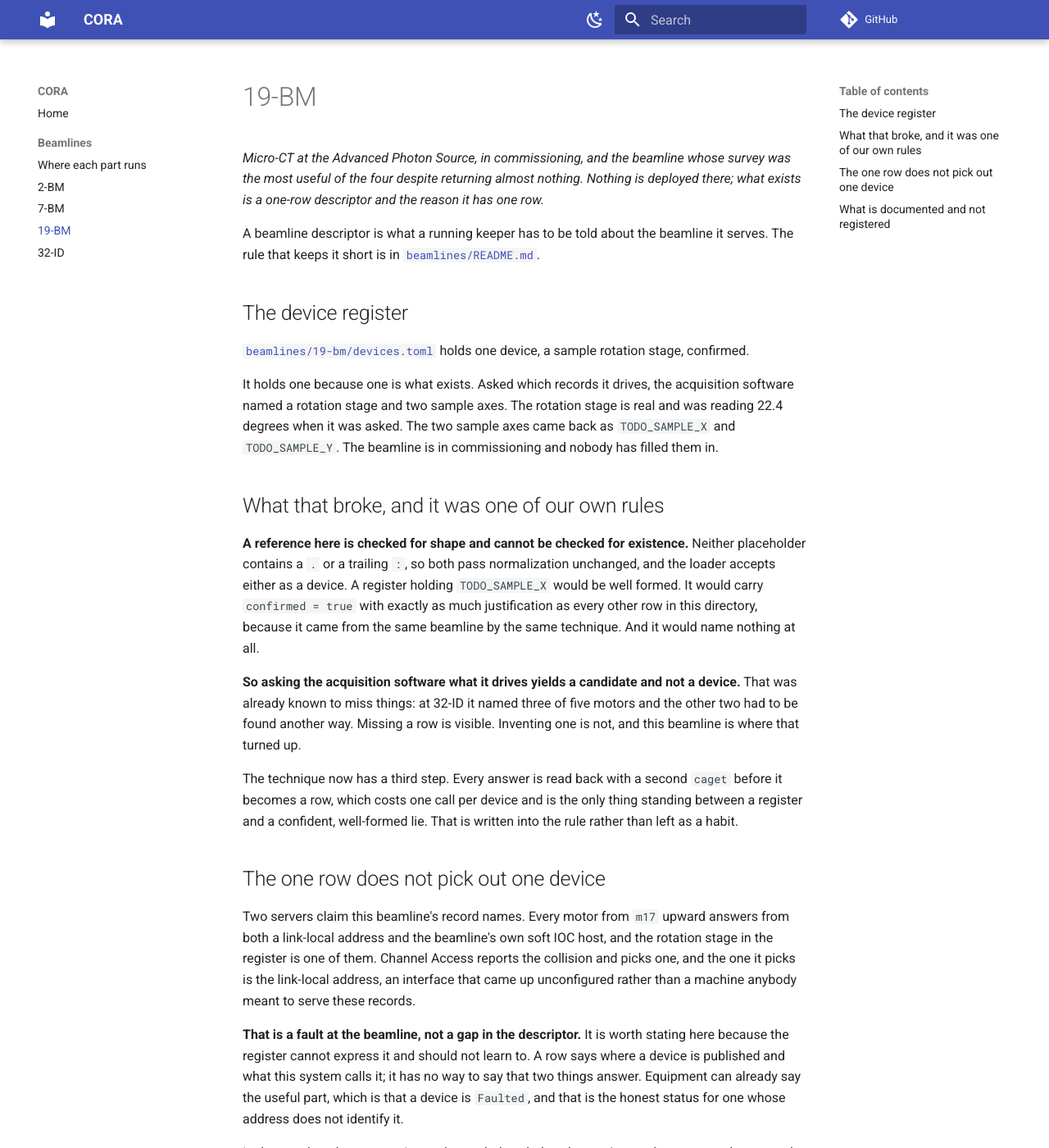
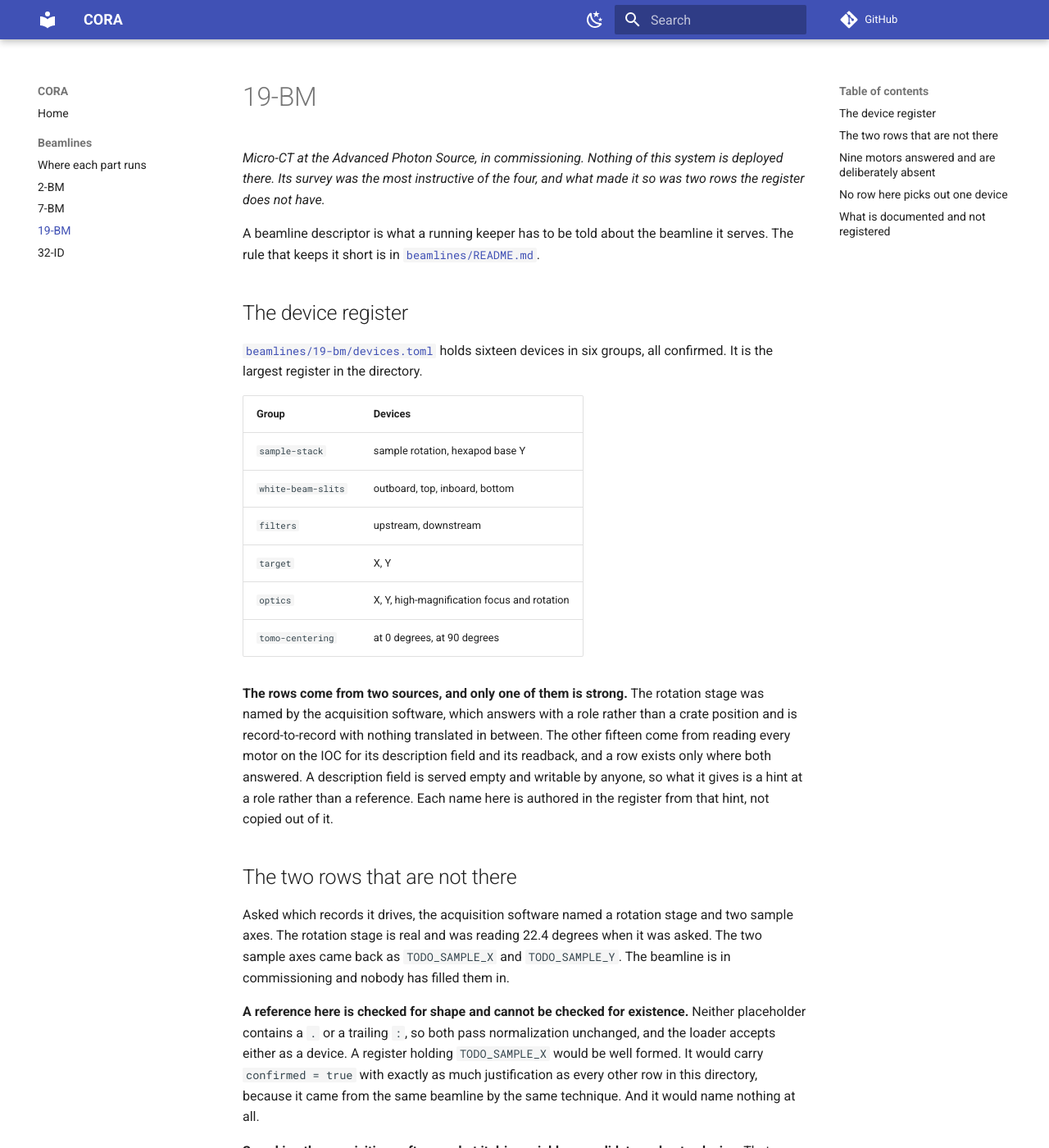
Before and after one commit to open-cora/cora, an MkDocs documentation site: the page built from docs/beamlines/19-bm.md, in a window 1280 px wide and 1400 px high. Shown: the whole window at 82% size. Built offline with MkDocs 1.6.1 and Material for MkDocs 9.7.7, drawn with Linux system fonts in a browser that asks for light colours; comment, search, counter and statistics services are not loaded; some of the changed text lies outside the part shown.

Commit message:
docs(beamlines): 19-BM's page described a register that had been replaced
658cacd widened that register from one row to sixteen and nothing made the
prose follow. The page went on saying it held one device, went on explaining
at length why one was all that existed, and went on listing the beamline's
slits and filters as deliberately unregistered while six of them sat in the
register it was describing. Three other pages carried the old count in
passing, and the size claim in the tree's own index was wrong twice over.

The register's pin was green throughout, because it compares the register
with a number written beside it and never with anything a person reads. So
this adds the comparison that was missing rather than only correcting the
words: each page has to state its register's size where it describes it, as
a number qualifying a noun. The noun is what keeps the check honest at the
small end, where "one" in its ordinary English sense would otherwise satisfy
a one-row register from any sentence on the page.

Also corrected while reading: docs/beamlines/index.md said a conductor runs
at all four beamlines. 03a1f9f, which wrote that line, was about choosing
each host by reading that beamline's own records from it. Nothing was
deployed at three of them then and nothing is now, and the page it links to
says so on its own first line.

The 19-BM page gains what the register already knew and it did not: that the
duplicate-server fault was re-measured when the register was widened and
reaches every motor rather than m17 upward, and that this is what stands
between that beamline and a conductor driving anything real on it.

Co-Authored-By: Claude Opus 5 (1M context) <noreply@anthropic.com>

```diff
--- a/docs/beamlines/19-bm.md
+++ b/docs/beamlines/19-bm.md
@@ -1,9 +1,8 @@
 # 19-BM
 
-*Micro-CT at the Advanced Photon Source, in commissioning, and the beamline
-whose survey was the most useful of the four despite returning almost
-nothing. Nothing is deployed there; what exists is a one-row descriptor and
-the reason it has one row.*
+*Micro-CT at the Advanced Photon Source, in commissioning. Nothing of this
+system is deployed there. Its survey was the most instructive of the four,
+and what made it so was two rows the register does not have.*
 
 A beamline descriptor is what a running keeper has to be told about the
 beamline it serves. The rule that keeps it short is in
@@ -12,15 +11,34 @@ beamline it serves. The rule that keeps it short is in
 ## The device register
 
 [`beamlines/19-bm/devices.toml`](https://github.com/open-cora/cora/blob/main/beamlines/19-bm/devices.toml)
-holds one device, a sample rotation stage, confirmed.
+holds sixteen devices in six groups, all confirmed. It is the largest
+register in the directory.
 
-It holds one because one is what exists. Asked which records it drives, the
-acquisition software named a rotation stage and two sample axes. The
-rotation stage is real and was reading 22.4 degrees when it was asked. The
-two sample axes came back as `TODO_SAMPLE_X` and `TODO_SAMPLE_Y`. The
-beamline is in commissioning and nobody has filled them in.
+| Group | Devices |
+| --- | --- |
+| `sample-stack` | sample rotation, hexapod base Y |
+| `white-beam-slits` | outboard, top, inboard, bottom |
+| `filters` | upstream, downstream |
+| `target` | X, Y |
+| `optics` | X, Y, high-magnification focus and rotation |
+| `tomo-centering` | at 0 degrees, at 90 degrees |
 
-## What that broke, and it was one of our own rules
+**The rows come from two sources, and only one of them is strong.** The
+rotation stage was named by the acquisition software, which answers with a
+role rather than a crate position and is record-to-record with nothing
+translated in between. The other fifteen come from reading every motor on
+the IOC for its description field and its readback, and a row exists only
+where both answered. A description field is served empty and writable by
+anyone, so what it gives is a hint at a role rather than a reference. Each
+name here is authored in the register from that hint, not copied out of it.
+
+## The two rows that are not there
+
+Asked which records it drives, the acquisition software named a rotation
+stage and two sample axes. The rotation stage is real and was reading 22.4
+degrees when it was asked. The two sample axes came back as `TODO_SAMPLE_X`
+and `TODO_SAMPLE_Y`. The beamline is in commissioning and nobody has filled
+them in.
 
 **A reference here is checked for shape and cannot be checked for
 existence.** Neither placeholder contains a `.` or a trailing `:`, so both
@@ -41,14 +59,28 @@ The technique now has a third step. Every answer is read back with a second
 only thing standing between a register and a confident, well-formed lie.
 That is written into the rule rather than left as a habit.
 
-## The one row does not pick out one device
+## Nine motors answered and are deliberately absent
 
-Two servers claim this beamline's record names. Every motor from `m17` upward
-answers from both a link-local address and the beamline's own soft IOC host,
-and the rotation stage in the register is one of them. Channel Access reports
-the collision and picks one, and the one it picks is the link-local address,
-an interface that came up unconfigured rather than a machine anybody meant to
-serve these records.
+`m7` and `m8` describe themselves as spare. `m12` through `m16`, `m19` and
+`m20` describe themselves by crate and channel, which says where a cable
+lands and not what it moves. Every one of them reads zero and belongs to
+nothing anybody has named.
+
+They are left out rather than written down without a group, because a row
+whose name would have to be invented is the guessing this directory exists
+to avoid. The register records that the sweep saw them and decided, so a
+later reader does not have to wonder whether it missed them.
+
+## No row here picks out one device
+
+Two servers claim this beamline's record names. This was first written down
+as affecting the motors from `m17` upward. It was re-measured while the
+register was widened, and it affects all of them: every reference in the
+register, the rotation stage included, draws a duplicate-server warning from
+Channel Access, and every one of them currently answers from a link-local
+address rather than from the beamline's own soft IOC host. A link-local
+address is an interface that came up without being configured, rather than a
+machine anybody meant to serve these records.
 
 **That is a fault at the beamline, not a gap in the descriptor.** It is worth
 stating here because the register cannot express it and should not learn to.
@@ -63,13 +95,18 @@ agree on. The loader guards one direction, two spellings of one motor becoming
 two rows. This is the other direction, one name serving two devices, and
 nothing here catches it or could.
 
+**It is also what stands between this beamline and a conductor.** A conductor
+writing to any address in the register reaches whichever server wins the race
+at that moment. So sixteen confirmed rows are enough to describe 19-BM and not
+enough to drive it, and clearing the duplicate is work at the beamline rather
+than work in this tree. It comes before anything here is pointed at the
+hardware, and it does not block commissioning a conductor against a simulator,
+which serves names of its own that nothing else claims.
+
 ## What is documented and not registered
 
-The facility's own pages describe slits and filters on this beamline's motor
-IOC. The acquisition software does not name them, and this survey did not
-guess at their addresses from a record number, so they are absent rather
-than unconfirmed. The detector is named as a prefix, which is a namespace
-and not a record, the same exclusion every register here makes.
+The detector is named as a prefix, ending in a namespace separator and naming
+no record, which is the same exclusion every other register here makes.
 
 **19-BM starts no control software at boot**, so an idle beamline and an
 unreachable one look identical from outside. That was true when this survey
```
Also changed, not shown: beamlines/EXPANSION.md (+2 -2 lines), beamlines/README.md (+4 -4 lines), docs/beamlines/index.md (+9 -7 lines), 3 other files.
